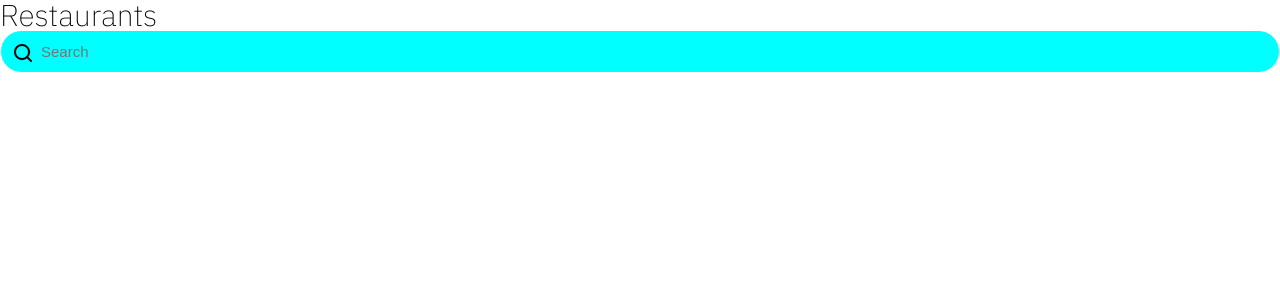
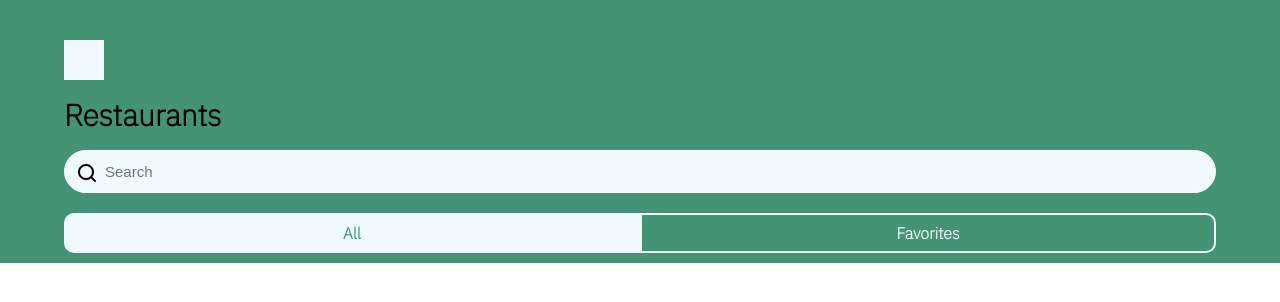
Before and after one commit to CAM603/BetaApp, a plain HTML site: page index.html in a window 1280 px wide. Drawn offline with Linux system fonts and the light colour scheme.

Commit message:
added style to nav

```diff
--- a/index.html
+++ b/index.html
@@ -13,18 +13,28 @@
 
 <body>
     <section class="topContainer">
-        <nav>
-            <div>
+        <nav class="navigation">
+            <div class="navBar">
 
             </div>
+            <!-- end navBar -->
+
         </nav>
+        <!-- end nav -->
+
         <h1>Restaurants</h1>
         <form>
             <input type="text" name="search" placeholder="Search">
         </form>
+        <!-- end form  -->
+        <div class="buttons">
+            <button class="buttonOne">All</button>
+            <button class="buttonTwo">Favorites</button>
+        </div>
 
 
     </section>
+    <!-- end topContainer -->
 
 
 </body>
--- a/less/mixins.less
+++ b/less/mixins.less
@@ -0,0 +1,10 @@
+// Mixins
+
+// Flex em
+
+.flex(@f-flow: row wrap, @j-content: center, @a-items: center){
+	display: flex;
+	flex-flow: @f-flow;
+	justify-content: @j-content;
+	align-items: @a-items;
+}
--- a/less/navigation.less
+++ b/less/navigation.less
@@ -1,11 +1,78 @@
+.topContainer {
+    background: @primary;
+    .flex();
+
+    .navigation {
+        margin-top: 30px;
+        width: 90%;
+        .navBar {
+            margin: 10px 0px;
+            height: 40px;
+            width: 40px;
+            background: @secondary;
+        }
+    }
+    h1 {
+        width: 90%;
+        margin: 10px 0px;
+        color: black;
+        font-weight: bold;
+    }
+    form {
+        margin: 10px 0px;
+        width: 100%;
+        .flex();
+
         input[type=text] {
-    width: 100%;
+            width: 90%;
             border: 1px solid white;
             border-radius: 2em;
             background-image: url('/img/search.png');
             background-repeat: no-repeat;
             background-position: 10px 10px;
-    background-color: cyan;
+            background-color: @secondary;
             padding: 12px 20px 12px 40px;
             font-size: 1.5rem;
+            outline: none;
         }
+    }
+    .buttons {
+        margin: 10px 0px;
+        width: 90%;
+
+        .flex();
+        button {
+            width: 50%;
+            height: 40px;
+            outline: none;
+            border: solid @secondary .2rem;
+            font-family: @globalFont;
+            font-weight: bold;
+            font-size: 1.6rem;
+
+        }
+        .buttonOne {
+            border-top-left-radius: 1rem;
+            border-bottom-left-radius: 1rem;
+            background: @secondary;
+            color: @primary;
+            &:hover {
+                background: @primary;
+                color: @secondary;
+            }
+
+        }
+        .buttonTwo {
+            border-top-right-radius: 1rem;
+            border-bottom-right-radius: 1rem;
+            background: @primary;
+            color: @secondary;
+            &:hover {
+                background: @secondary;
+                color: @primary;
+            }
+        }
+    }
+
+
+}
--- a/less/variables.less
+++ b/less/variables.less
@@ -1,6 +1,12 @@
 // Color assignments
 
 // Colors
+@dark: #18564B;
+@primary: #459375;
+@primary-light: #8ac9b1;
+@secondary: #f0f9fc;
+@secondary-light: #e8f8f6;
+
 
 // Escaping
 @desktop:~"(min-width: 500px)";
```
Also changed, not shown: css/index.css. Lines whose indentation alone changed are shown as unchanged.
